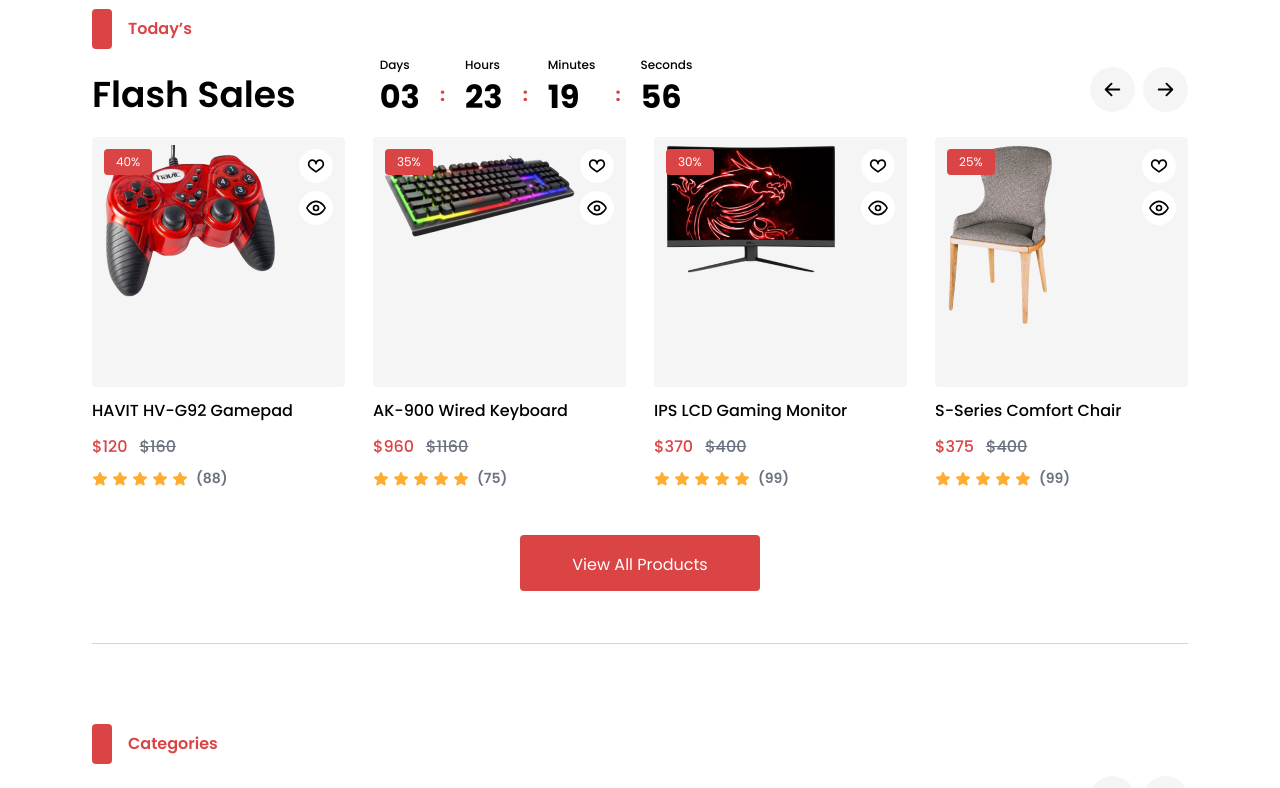
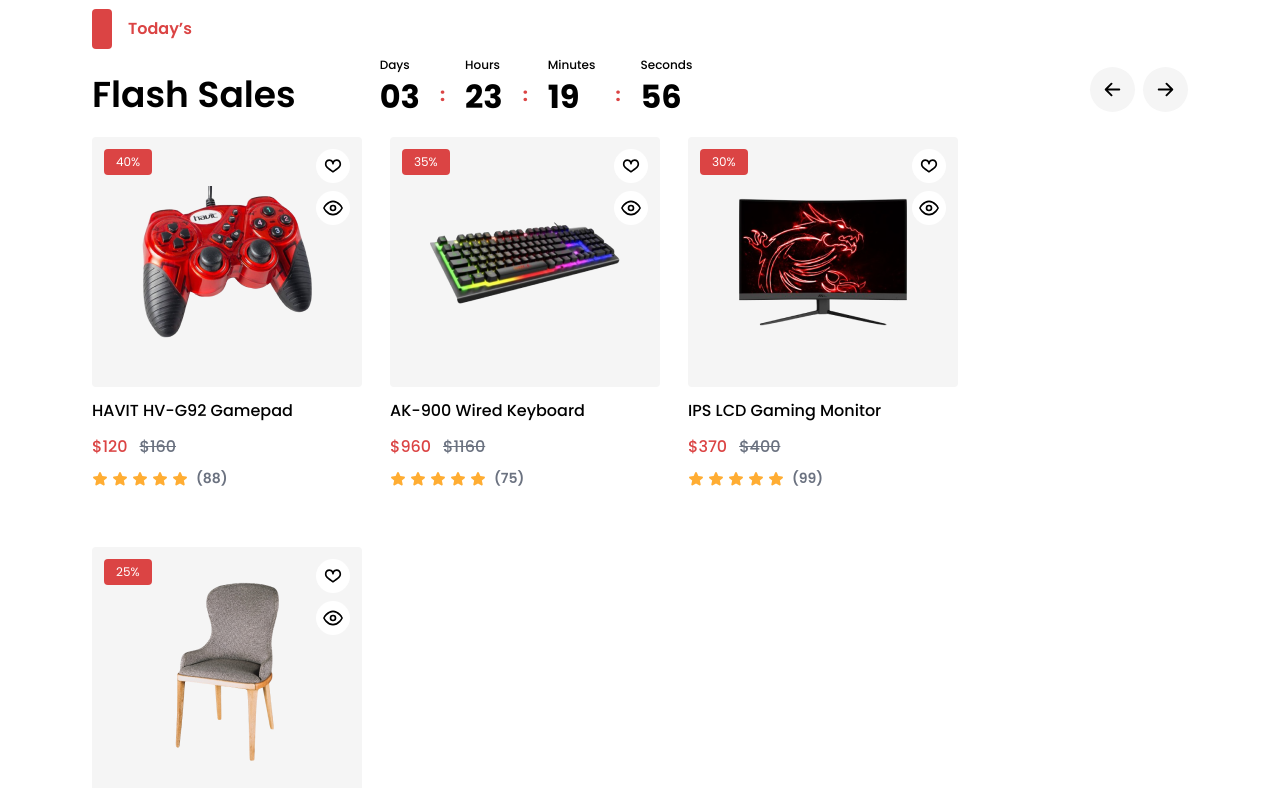
Before and after one commit to Usamazarishah/E-Commerce-website, a React (Vite) app: page / in a window 1280 px wide. Shown: the part 640-1428 px from the top of the page. Built offline with nearby package versions, Linux system fonts and the light colour scheme.

Commit message:
E-Commerce-Website-done

```diff
--- a/src/Components/Banner.jsx
+++ b/src/Components/Banner.jsx
@@ -1,6 +1,7 @@
 export default function Banner() {
   return (
     <>
+    {/* for desktop */}
       <div
         id="top"
         className="bg-slate-950 text-gray-50 h-12 hidden sm:flex justify-around md:justify-center lg:justify-end  items-center sticky top-0 z-10 "
@@ -24,6 +25,7 @@
           </div>
         </div>
       </div>
+      {/* for mobile */}
       <div className="bg-slate-950 h-13 flex flex-col sm:hidden text-xs text-white sticky top-0 z-10 pt-2">
 
           <marquee behavior="scroll" direction="left" scrollamount="5" width="100%" vspace="px">
--- a/src/Components/FlashSale.jsx
+++ b/src/Components/FlashSale.jsx
@@ -8,7 +8,7 @@
 export default function FlashSale() {
     return (
       <>
-        <div className="flex container-x gap-7 ">
+        <div className="flex container-x gap-7 flex-wrap">
           <ProductCard
             cardImage={controller1_img}
             cardDiscount="40%"
--- a/src/Components/ProductCard.jsx
+++ b/src/Components/ProductCard.jsx
@@ -4,28 +4,30 @@
 
 export default function ProductCard(Props) {
   //   console.log(Props);
+
   return (
-    <div className="w-[270px] min-h-[350px] my-4">
-      <div className="h-[250px] bg-secondary relative p-3 rounded">
-        <div className="flex justify-between">
-          <div>
+    <div className="w-[270px] h-[350px] my-4">
+      <div className="h-[250px] bg-secondary  rounded flex items-center justify-center">
+        <div className="relative h-full w-full p-3">
+          <div className="absolute top-3">
             {Props.cardDiscount ? (
-              <p className="bg-primary rounded text-white text-xs absolute top-3 py-[5px] px-3">
+              <p className="bg-primary rounded text-white text-xs   py-[5px] px-3 ">
                 {Props.cardDiscount}
               </p>
             ) : Props.newItem ? (
-              <p className="bg-[#00FF66] rounded text-white text-xs absolute top-3 py-[5px] px-3">
+              <p className="bg-[#00FF66] rounded text-white text-xs   py-[5px] px-3">
                 {Props.newItem}
               </p>
             ) : null}
           </div>
-          <div className="flex flex-col gap-2 ">
+          <div className="flex flex-col gap-2 absolute right-3">
             <TiHeartOutline className="card_icon" />
             <FiEye className="card_icon" />
           </div>
+          <div className="flex items-center justify-center h-full">
+            <img src={Props.cardImage} className="" alt="controller" />
+          </div>
         </div>
-
-        <img src={Props.cardImage} className=" -mt-20" alt="controller" />
       </div>
       <div className="flex flex-col gap-3">
         <p className="pt-3 font-medium text-base">{Props.cardName}</p>
--- a/src/Pages/ApiProduct.jsx
+++ b/src/Pages/ApiProduct.jsx
@@ -3,10 +3,8 @@
 import ProductCard from "../Components/ProductCard";
 import { CiSearch } from "react-icons/ci";
 
-export default function ApiProduct(Props) {
-  // const discountPrice =
-  // (Props.price - item.discountPercentage * (Props.price/100)).toFixed(2);
-  // console.log("discountPrice", discountPrice);
+export default function ApiProduct() {
+
 
   const API_KEY = "https://dummyjson.com/products";
 
@@ -15,7 +13,7 @@
   const getProductData = async () => {
     const response = await axios(API_KEY);
 
-    // console.log("response=>", response.data.products);
+    console.log("response=>", response.data.products);
     setProducts(response?.data?.products);
   };
 
@@ -61,9 +59,11 @@
               cardImage={item.thumbnail}
               cardName={item.title}
               oldRate={item.price}
-              // discountedRate={item.discountPrice}
+              discountedRate={(item.price - (item.price * item.discountPercentage) / 100).toFixed(2)}
               percent={item.rating}
             />
+
+
           );
         })}
       </div>
```
